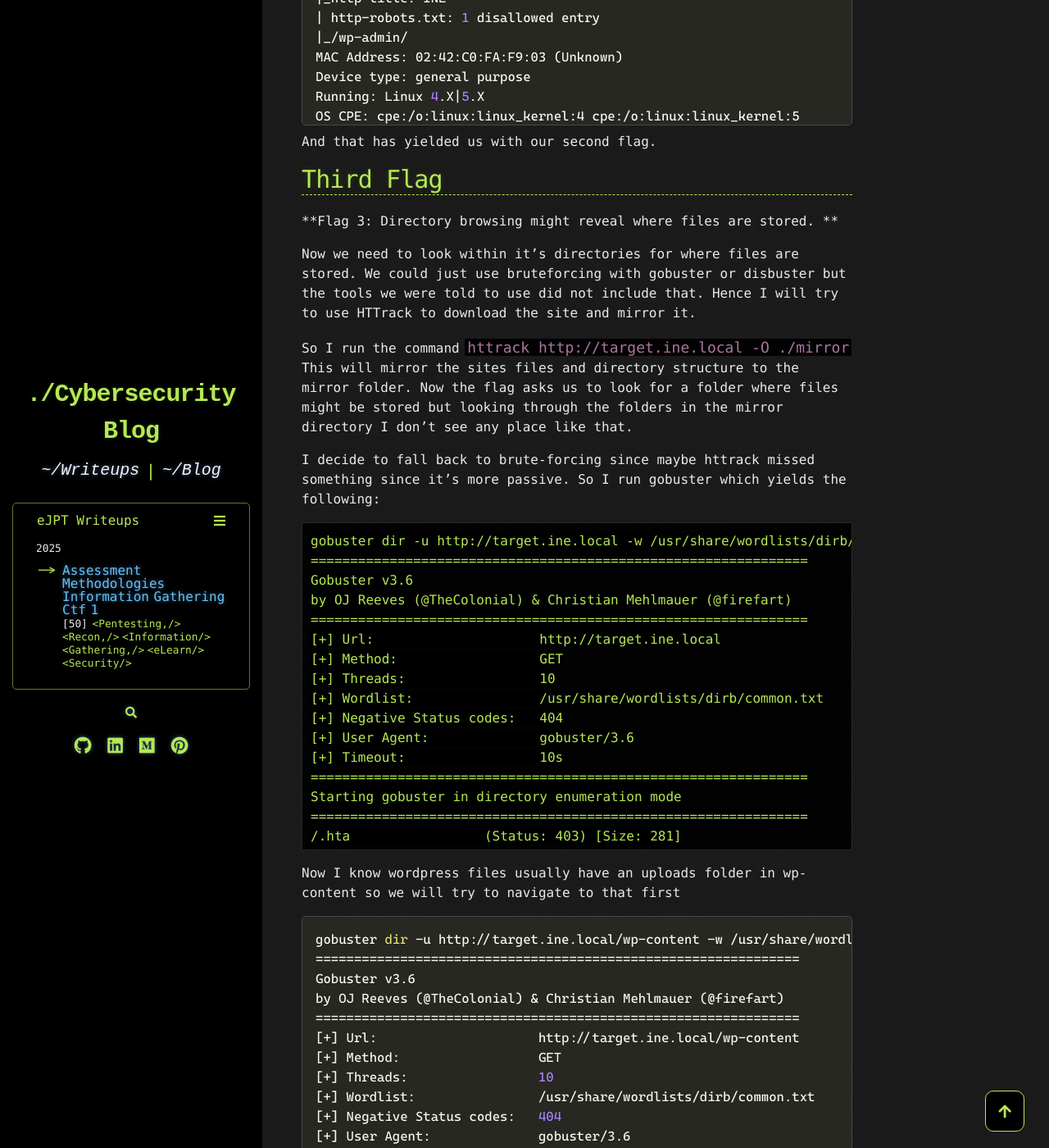
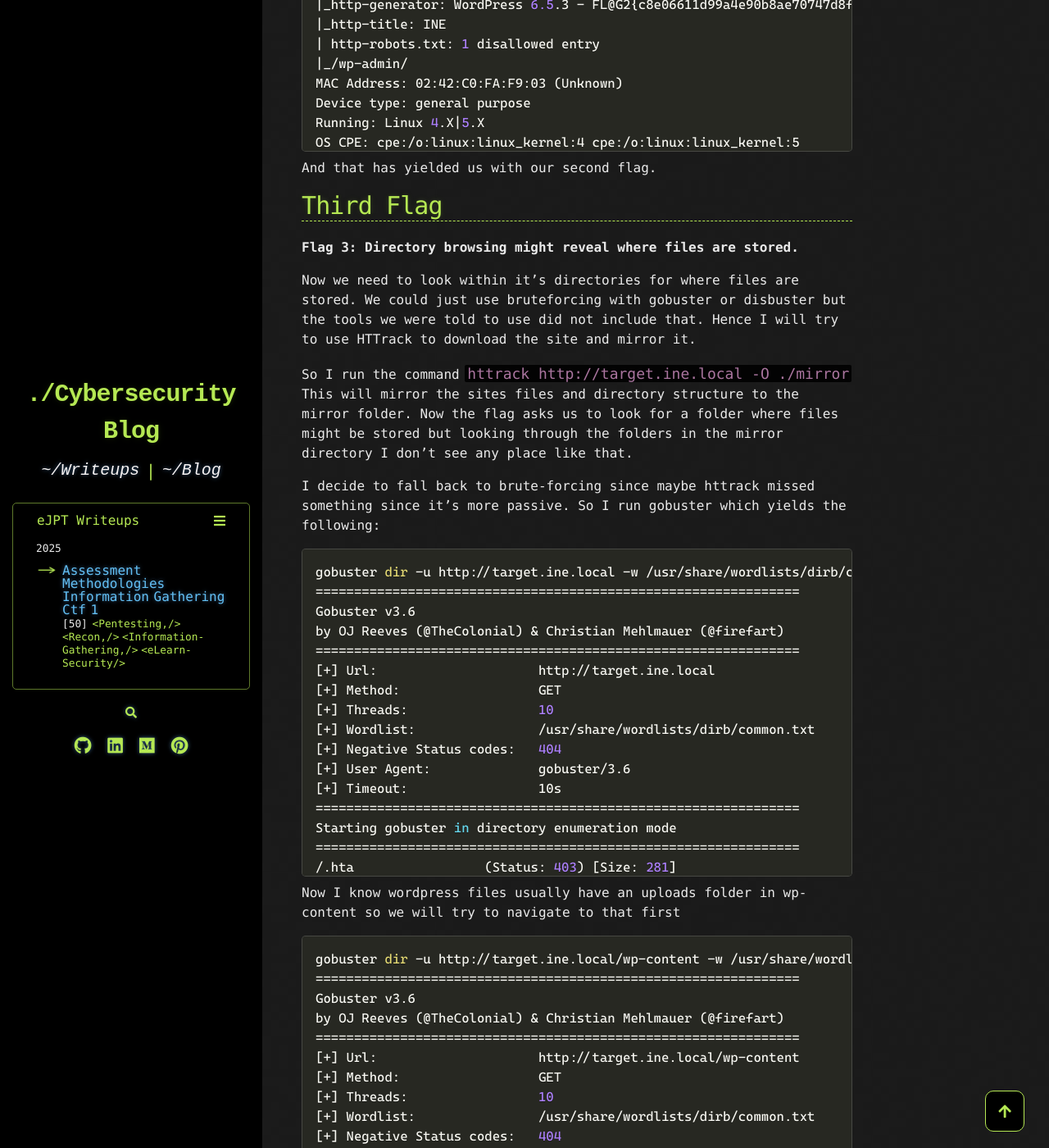
Before and after one commit to MasterChief220/bloggingwebsite, a Jekyll site: the page built from _writeups/2025/eJPT/Assessment-Methodologies-Information-Gathering-CTF-1.md, in a window 1280 px wide and 1400 px high, scrolled down 1597 px. Shown: the whole window at 82% size. Built offline with Jekyll 4.4.1, drawn with Linux system fonts in a browser that asks for light colours; comment, search, counter and statistics services are not loaded; some of the changed text lies outside the part shown.

Commit message:
Fixed Issue with Writeup heading and also updated tags

````diff
--- a/_layouts/writeup.html
+++ b/_layouts/writeup.html
@@ -3,9 +3,9 @@ layout: default
 ---
 
 <h5 class="mt-0 mb-2">{{ page.category | replace: '-', ' ' }}</h5>
-<h1 class="d-flex w-100 justify-content-between">
-  <span>{{ page.title }}</span>
-  <span class="points"> [{{ page.points }} pts] </span>
+<h1 class="mt-0 mb-3">
+  {{ page.title }}
+  <small class="points float-right">[{{ page.points }} pts]</small>
 </h1>
 
 {% if page.chall_description %}
--- a/_writeups/2025/eJPT/Assessment-Methodologies-Information-Gathering-CTF-1.md
+++ b/_writeups/2025/eJPT/Assessment-Methodologies-Information-Gathering-CTF-1.md
@@ -4,7 +4,7 @@ category: eJPT
 chall_description: This lab focuses on information gathering and reconnaissance techniques to analyze a target website. Participants will explore various aspects of the website to uncover potential vulnerabilities, sensitive files, and misconfigurations. By leveraging investigative skills, they will learn how to identify critical information that could assist in further penetration testing or exploitation.
 points: 50
 solves: 50
-tags: Pentesting, Recon, Information Gathering, eLearn Security
+tags: Pentesting, Recon, Information-Gathering, eLearn-Security
 date: 2025-06-10
 comments: true
 ---
@@ -74,7 +74,7 @@ HOP RTT     ADDRESS
 And that has yielded us with our second flag.
 
 # Third Flag
-**Flag 3: Directory browsing might reveal where files are stored. **
+**Flag 3: Directory browsing might reveal where files are stored.**
 
 Now we need to look within it's directories for where files are stored.
 We could just use bruteforcing with gobuster or disbuster but the tools we were told to use did not include that. Hence I will try to use HTTrack to download the site and mirror it.
@@ -85,7 +85,7 @@ This will mirror the sites files and directory structure to the mirror folder. N
 
 I decide to fall back to brute-forcing since maybe httrack missed something since it's more passive. So I run gobuster which yields the following:
 
-```
+```bash
 gobuster dir -u http://target.ine.local -w /usr/share/wordlists/dirb/common.txt
 ===============================================================
 Gobuster v3.6
````
